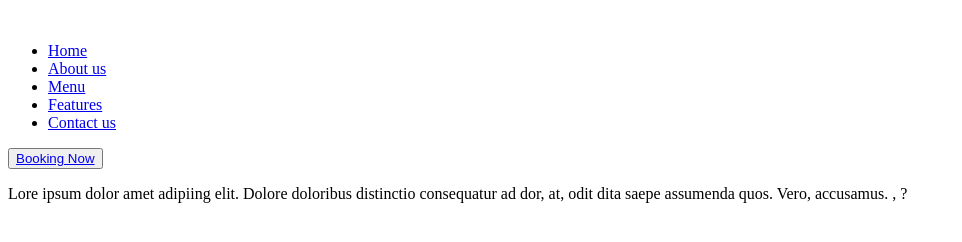
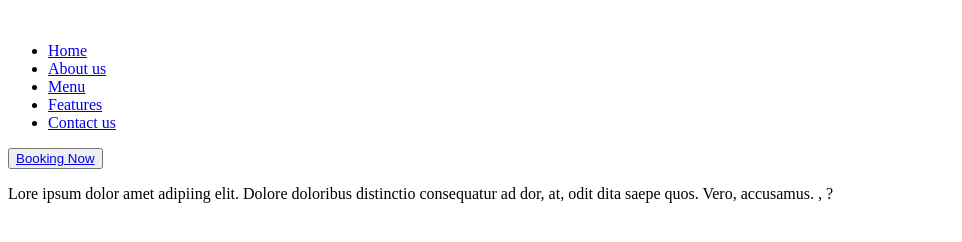
Before and after one commit to zaiyrbekov/07.12.2021, a plain HTML site: page index.html in a window 1280 px wide. Shown: the whole page, without its empty margins (0-962 px from the left). Drawn offline with Linux system fonts and the light colour scheme.

Commit message:
added index.html file

```diff
--- a/index.html
+++ b/index.html
@@ -26,7 +26,7 @@
       </nav>
     </div>
   </header>
-  <p>Lore ipsum dolor  amet  adipiing elit. Dolore doloribus distinctio consequatur  ad   dor, at, odit  dita  saepe  assumenda quos. Vero, accusamus. , ?</p>
+  <p>Lore ipsum dolor  amet  adipiing elit. Dolore doloribus distinctio consequatur  ad   dor, at, odit  dita  saepe   quos. Vero, accusamus. , ?</p>
 </body>
 
 </html>
```
